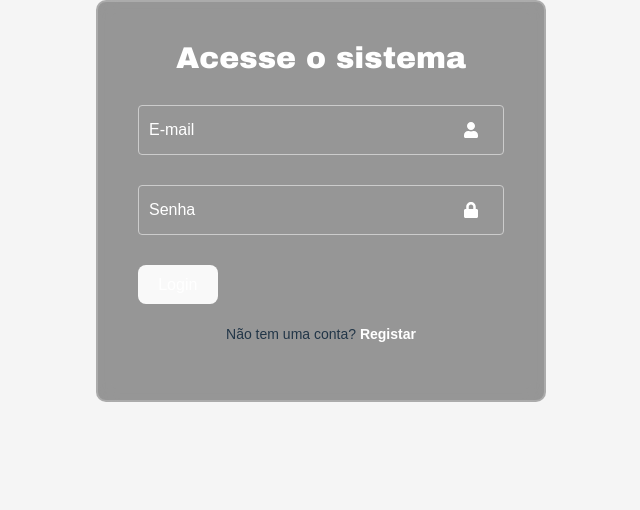
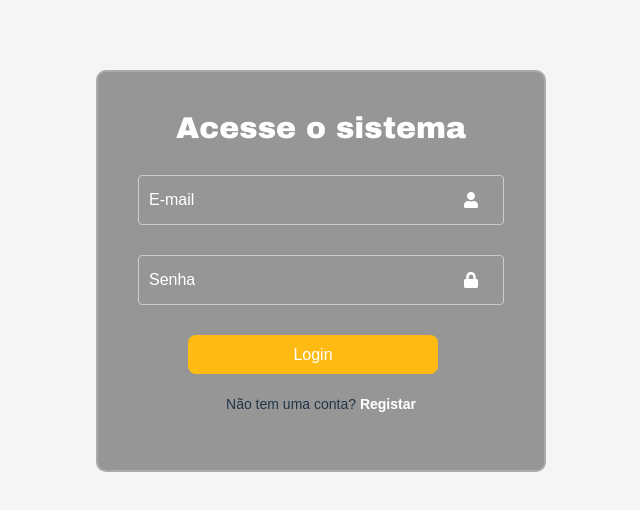
Before and after one commit to davymaciel/naregua, a React (Vite) app in the folder naregua/: page / in a window 1280 px wide. Both pictures are taken after a click on the button "Login". Shown: the top 510 px of the page, without its empty margins (319-959 px from the left). Built offline with nearby package versions, Linux system fonts and the light colour scheme.

Commit message:
Commit by Thiago botão login

```diff
--- a/naregua/src/pages/Home.css
+++ b/naregua/src/pages/Home.css
@@ -84,7 +84,7 @@ ul li {
  font-size: 1.1rem;
  cursor: pointer;
  padding: 8px 15px;
- background: #ffbb13;;
+ background: #ffbb13;
  border-radius: 8px;
  border: none;
 }
--- a/naregua/src/pages/Login.css
+++ b/naregua/src/pages/Login.css
@@ -15,6 +15,7 @@
   border-radius: 10px;
   padding: 40px;
   justify-content: center;
+  margin-top: 70px;
 }
 
 .containerL h1 {
@@ -91,3 +92,9 @@
 .signup-link p a:hover {
   text-decoration: underline;
 }
+
+.buttonL {
+  background: #ffbb13;
+  margin-left: 50px;
+  width: 250px;
+}
--- a/naregua/src/pages/Login.jsx
+++ b/naregua/src/pages/Login.jsx
@@ -42,7 +42,7 @@ const Login = () => {
           />
           <FaLock className="icon" />
         </div>
-        <button type="submit">Login</button>
+        <button type="submit" className="buttonL">Login</button>
         <div className="signup-link">
           <p>
             Não tem uma conta? <a onClick={() => dispatch({ type: 'CADASTRO_STAGE' })} href='#'>Registar</a>
```
